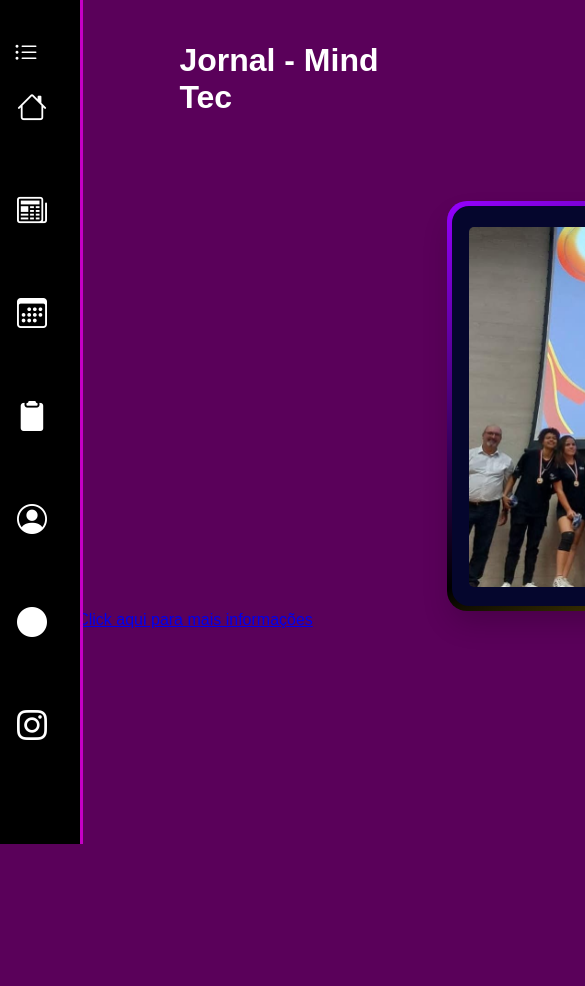
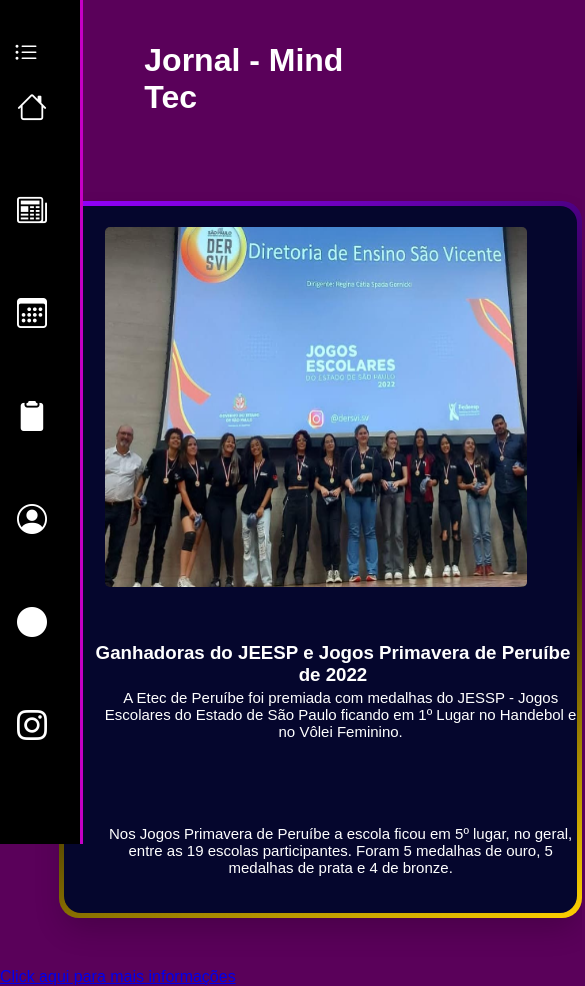
Before and after one commit to PedroLeGarcia/MindTec, a plain HTML site: page jornal.html in a window 390 px wide. Shown: the top 986 px of the page, 585 px wide, since content can reach past the window. Before the commit the page ends 844 px from the top, so only its background shows below. Drawn offline with nearby package versions, Linux system fonts and the light colour scheme.

Commit message:
Update jornal.css

```diff
--- a/jornal.css
+++ b/jornal.css
@@ -39,7 +39,54 @@
     margin-left: 55vh;
     text-align: center;
 }
+@media (max-width: 767px) {
+    .card{
+        width: 62vh;
+        height: 85vh;
+        margin-left: 15%;
+        margin-bottom: 50px;
+    }
+    .card__content img{
+        margin-left: 8%;
+        width: 50vh;
+        height: 360px;
+    }
+    .name{
+        margin-left: 37%;
+    }
+    .card__content h3{
+       margin-left: 5%;
+       margin-top: 10%;
+       text-align: center;
+    }
+    .card__content p{
+        margin-left: 8%;
+        margin-top: 0.3vh;
+        text-align: center;
 
-.insta {
-    text-align: center;
+    }
 }
+@media (min-width: 768px) and (max-width: 991px) {
+    .card{
+        margin-left: 10%;
+    }
+    .card__content h3{
+        margin-left: 60%;
+    }
+    .card__content p{
+        margin-left: 58%;
+
+    }
+}
+@media (min-width: 992px) and (max-width: 1199px) {
+    .card{
+        margin-left: 10%;
+    }
+    .card__content h3{
+        margin-left: 60%;
+    }
+    .card__content p{
+        margin-left: 58%;
+
+    }
+}
```
